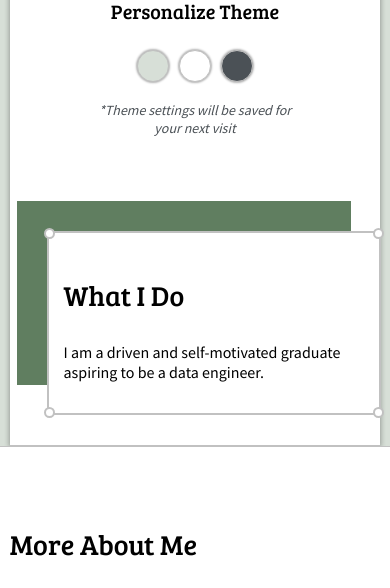
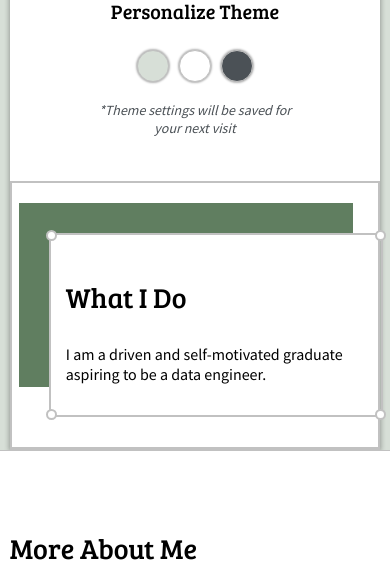
Before and after one commit to ml3hu/Datashrub, a plain HTML site: page index.html in a window 390 px wide. Shown: the part 682-1270 px from the top of the page. Drawn offline with Linux system fonts and the light colour scheme.

Commit message:
mobile patch v.2

```diff
--- a/default.css
+++ b/default.css
@@ -225,12 +225,12 @@ h6 {
 
     padding-top: 50px;
     padding-bottom: 30px;
-    padding-left: 15%;
-    padding-right: 5%;
 
+    border:2px solid var(--borderColor);
 
     display: grid;
     align-content: center;
+    padding-right: 5%;
 }
 
 #intro {
@@ -243,6 +243,8 @@ h6 {
     -moz-box-shadow: -30px -30px 0px 0px var(--tertiaryColor);
 
     position: relative;
+
+    margin: 0 auto;
 
 }
 
@@ -308,6 +310,6 @@ h6 {
     }
 
     .right-column {
-        justify-content: center;
+        padding-left: 10%;
     }
 }
```
